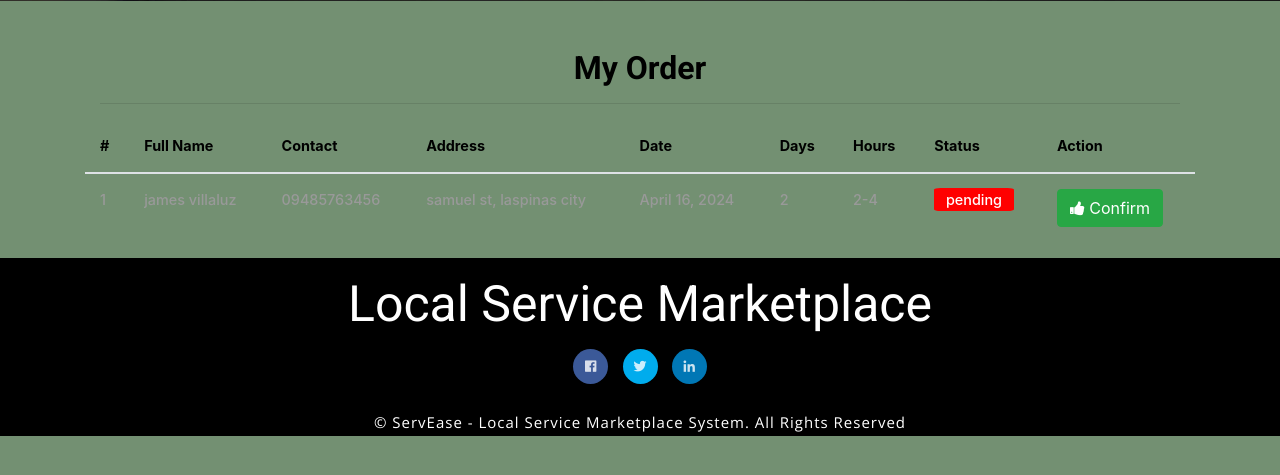
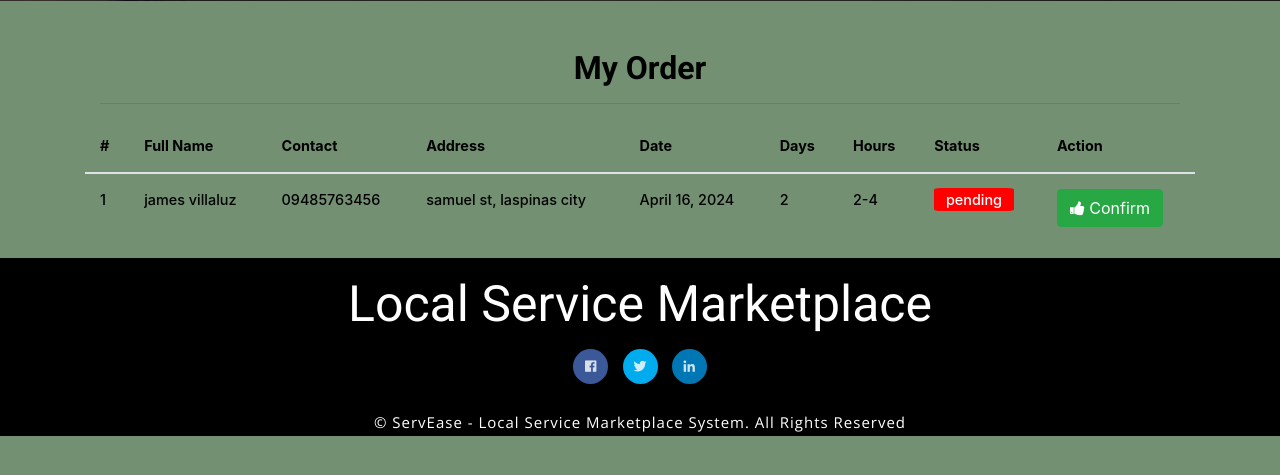
Before and after one commit to Gyyaaannnn/ServEase, a Django app: template home_service/templates/service_order.html in a window 1280 px wide. Shown: the part 89-564 px from the top of the page. Run offline with Django 5.2, Linux system fonts and the light colour scheme; the template is opened without the code that fills it: values that come from a table or form of the project are taken from there, others are empty; data comes from the database, SQL or seed files in the repository; both versions use the stored data as it was after the commit; some libraries are stand-ins or nearby versions.

Commit message:
major cahnges

```diff
--- a/home_service/templates/service_order.html
+++ b/home_service/templates/service_order.html
@@ -53,13 +53,13 @@
                               <tbody>
                               {% for i in order %}
                                 <tr>
-                                  <td>{{forloop.counter}}</td>
-                                  <td>{{i.customer.user.first_name}} {{i.customer.user.last_name}}</td>
-                                  <td>{{i.customer.contact}}</td>
-                                  <td>{{i.customer.address}}</td>
-                                  <td>{{i.book_date}}</td>
-                                  <td>{{i.book_days}}</td>
-                                  <td>{{i.book_hours}}</td>
+                                  <td style="color:black">{{forloop.counter}}</td>
+                                  <td style="color:black">{{i.customer.user.first_name}} {{i.customer.user.last_name}}</td>
+                                  <td style="color:black">{{i.customer.contact}}</td>
+                                  <td style="color:black">{{i.customer.address}}</td>
+                                  <td style="color:black">{{i.book_date}}</td>
+                                  <td style="color:black">{{i.book_days}}</td>
+                                  <td style="color:black">{{i.book_hours}}</td>
 
                                   {% if i.status.status == 'Accept' %}
                                   <td><span style="color:white;background:green;padding:0.2em 0.8em 0.2em 0.8em;border-radius:8%">{{i.status.status}}</span></td>
--- a/home_service/templates/service_provider_detail.html
+++ b/home_service/templates/service_provider_detail.html
@@ -4,10 +4,10 @@
 
 <div class="climate">
 	<div class="container" style="width:80%">
-        <h1 style="font-weight:bold; color :black ;margin-top:2%" align="center">SERVICE MAN DETAIL</h1><hr>
+        <h1 style="font-weight:bold; color :black ;margin-top:2%" align="center">SERVICE PROVIDER DETAIL</h1><hr>
 
         <div class="climate-grid1">
-            <h3 style="padding:20px;background-color:Darkslategrey;color:white;font-weight:bold">Service Man Detail</h3>
+            <h3 style="padding:20px;background-color:Darkslategrey;color:white;font-weight:bold">Service Provider Detail</h3>
 			<div class="climate-gd1-top">
 				<div class="col-md-6 climate-gd1top-left">
 					<h4>Full Name : {{pro.user.first_name}} {{pro.user.last_name}}</h4>
```
Also changed, not shown: db.sqlite3.
